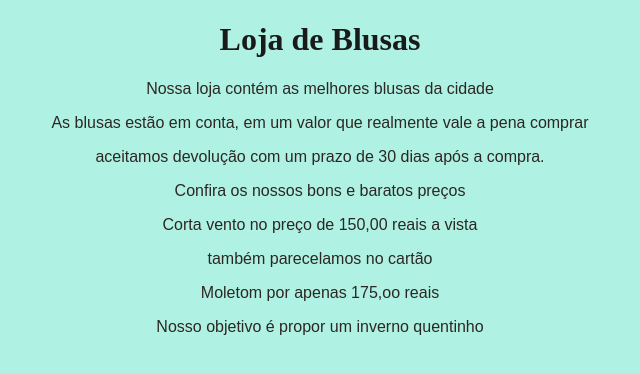
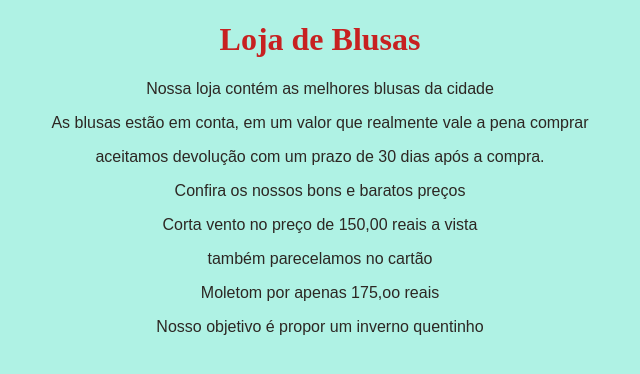
Before and after one commit to hemillyk/knebel, a plain HTML site: page index.html in a window 1280 px wide. Shown: the whole page, without its empty margins (320-960 px from the left). Drawn offline with Linux system fonts and the light colour scheme.

Commit message:
vxcfxvccvf

```diff
--- a/style.css
+++ b/style.css
@@ -2,7 +2,7 @@ body{
     background-color: rgba(18, 219, 175, 0.336);
     }
     h1{
-        color: rgba(22, 21, 21, 0.979) ;
+        color: rgb(199, 33, 33) ;
         font-family: ;
         font-size:;
         text-align: center;
```
